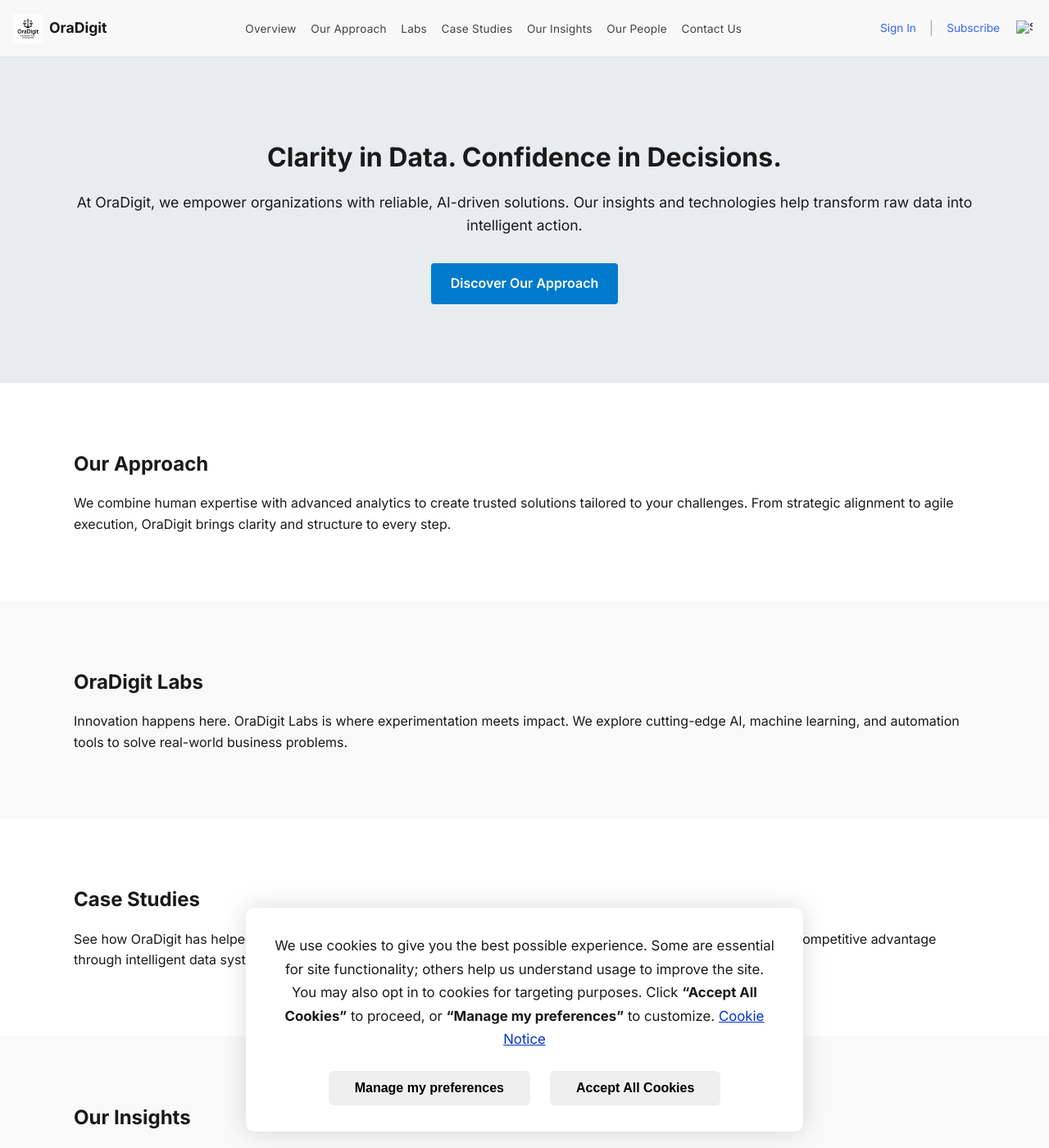
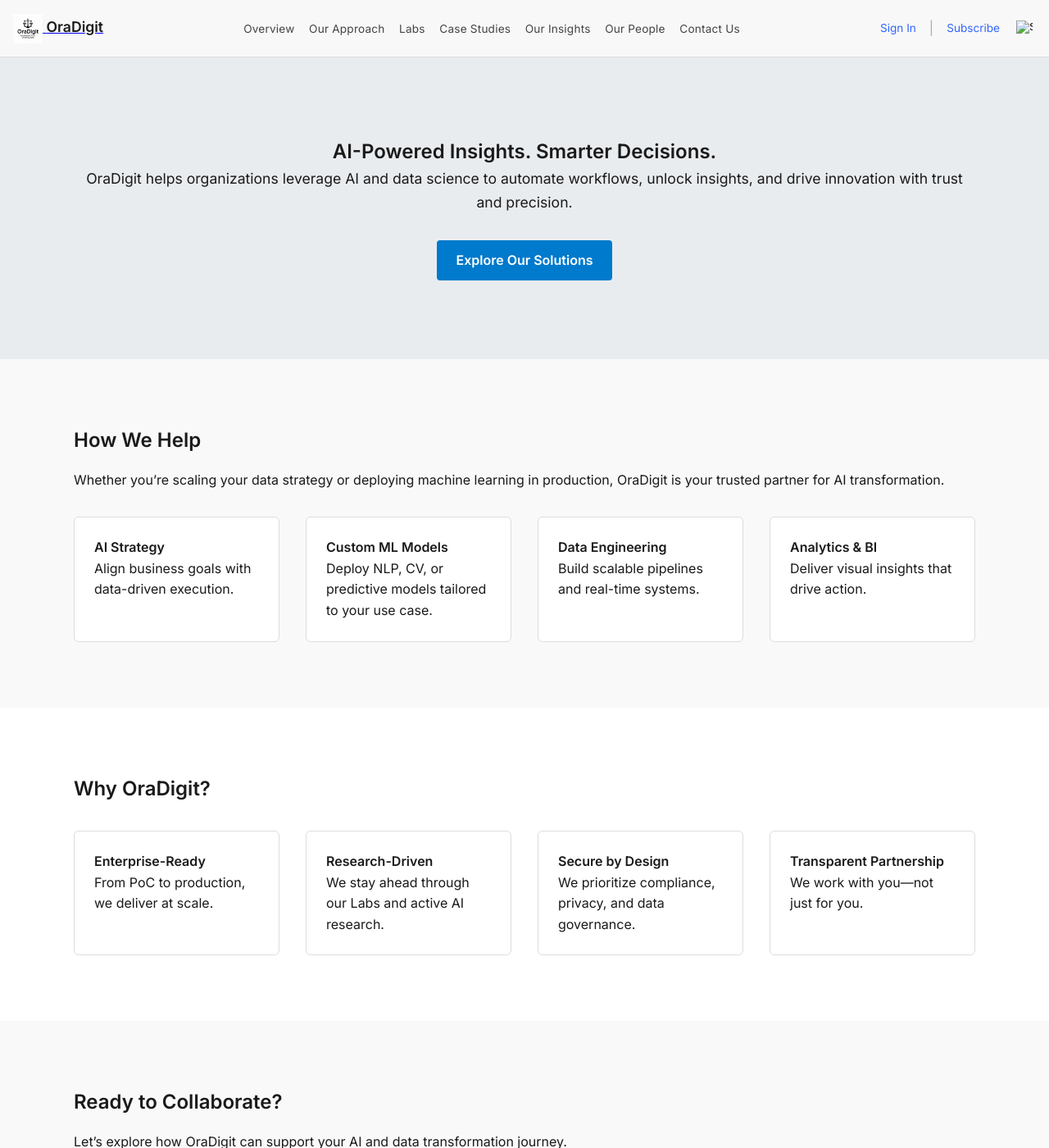
Before and after one commit to DataForSolution/oradigit-site, a Jekyll site: the page built from index.html, in a window 1280 px wide and 1400 px high. Shown: the whole window at 82% size. Built offline with Jekyll 4.4.1, drawn with Linux system fonts in a browser that asks for light colours; some of the changed text lies outside the part shown.

Commit message:
Rebuild index.html as clean homepage with CTA and service summary

```diff
--- a/index.html
+++ b/index.html
@@ -1,179 +1,50 @@
-<!DOCTYPE html>
-<html lang="en">
-<head>
-  <meta charset="UTF-8">
-  <meta name="viewport" content="width=device-width, initial-scale=1.0">
-  <meta name="description" content="OraDigit | Anchored in Trust. Driven by Data.">
-  <meta name="author" content="OraDigit">
-  <meta name="keywords" content="AI, data science, machine learning, analytics, business intelligence, automation, data engineering">
-  <meta property="og:title" content="OraDigit | AI-Powered Data Solutions">
-  <meta property="og:description" content="Anchored in Trust. Driven by Data. AI, ML, and analytics solutions for smarter business decisions.">
-  <meta property="og:image" content="assets/images/logo.png">
-  <meta property="og:type" content="website">
-  <meta property="og:url" content="https://www.oradigit.com">
-  <link rel="icon" href="assets/logo.png" type="image/png">
-  <title>OraDigit | AI-Powered Data Solutions</title>
-  <link rel="stylesheet" href="assets/css/style.css">
-  <link rel="preconnect" href="https://fonts.googleapis.com">
-  <link href="https://fonts.googleapis.com/css2?family=Inter:wght@400;600;700&display=swap" rel="stylesheet">
-</head>
-<body>
-  <header class="main-header">
-  <div class="header-container">
-    <div class="logo-container">
-      <img src="assets/logo.png" alt="OraDigit Logo" class="logo-icon" />
-      <span class="logo-text">OraDigit</span>
-    </div>
+---
+layout: default
+title: OraDigit | AI & Data Solutions
+description: Anchored in Trust. Driven by Data.
+---
 
-    <nav class="main-nav">
-      <ul class="nav-links">
-        <li><a href="#overview">Overview</a></li>
-        <li><a href="#approach">Our Approach</a></li>
-        <li><a href="#labs">Labs</a></li>
-        <li><a href="#case-studies">Case Studies</a></li>
-        <li><a href="#insights">Our Insights</a></li>
-        <li><a href="#people">Our People</a></li>
-        <li><a href="#contact">Contact Us</a></li>
-      </ul>
-    </nav>
-
-    <div class="header-right">
-      <a href="#" class="auth-link">Sign In</a>
-      <span class="divider">|</span>
-      <a href="#" class="auth-link">Subscribe</a>
-      <button class="search-btn" aria-label="Search">
-        <img src="assets/icons/search.svg" alt="Search icon" />
-      </button>
-    </div>
-  </div>
-</header>
-
- <main>
-    <main>
-  <!-- Overview Section -->
-  <section id="overview" class="hero">
+<!-- Hero Section -->
+<section class="hero">
   <div class="container">
-      <h2>Clarity in Data. Confidence in Decisions.</h2>
-      <p>At OraDigit, we empower organizations with reliable, AI-driven solutions. Our insights and technologies help transform raw data into intelligent action.</p>
-      <a href="#approach" class="btn">Discover Our Approach</a>
+    <h1>AI-Powered Insights. Smarter Decisions.</h1>
+    <p>OraDigit helps organizations leverage AI and data science to automate workflows, unlock insights, and drive innovation with trust and precision.</p>
+    <a href="/services/" class="btn">Explore Our Solutions</a>
   </div>
 </section>
 
-  <!-- Our Approach Section -->
-  <section id="approach">
+<!-- What We Do Summary -->
+<section class="light">
   <div class="container">
-      <h2>Our Approach</h2>
-      <p>We combine human expertise with advanced analytics to create trusted solutions tailored to your challenges. From strategic alignment to agile execution, OraDigit brings clarity and structure to every step.</p>
+    <h2>How We Help</h2>
+    <p>Whether you’re scaling your data strategy or deploying machine learning in production, OraDigit is your trusted partner for AI transformation.</p>
+    <ul class="service-list">
+      <li><strong>AI Strategy</strong><br>Align business goals with data-driven execution.</li>
+      <li><strong>Custom ML Models</strong><br>Deploy NLP, CV, or predictive models tailored to your use case.</li>
+      <li><strong>Data Engineering</strong><br>Build scalable pipelines and real-time systems.</li>
+      <li><strong>Analytics & BI</strong><br>Deliver visual insights that drive action.</li>
+    </ul>
   </div>
 </section>
 
-  <!-- Labs Section -->
-  <section id="labs" class="light">
+<!-- Value Section -->
+<section>
   <div class="container">
-      <h2>OraDigit Labs</h2>
-      <p>Innovation happens here. OraDigit Labs is where experimentation meets impact. We explore cutting-edge AI, machine learning, and automation tools to solve real-world business problems.</p>
+    <h2>Why OraDigit?</h2>
+    <ul class="service-list">
+      <li><strong>Enterprise-Ready</strong><br>From PoC to production, we deliver at scale.</li>
+      <li><strong>Research-Driven</strong><br>We stay ahead through our Labs and active AI research.</li>
+      <li><strong>Secure by Design</strong><br>We prioritize compliance, privacy, and data governance.</li>
+      <li><strong>Transparent Partnership</strong><br>We work with you—not just for you.</li>
+    </ul>
   </div>
 </section>
 
-  <!-- Case Studies Section -->
-  <section id="case-studies">
+<!-- CTA Contact -->
+<section class="light">
   <div class="container">
-      <h2>Case Studies</h2>
-      <p>See how OraDigit has helped organizations across industries drive operational efficiency, uncover insights, and gain competitive advantage through intelligent data systems.</p>
+    <h2>Ready to Collaborate?</h2>
+    <p>Let’s explore how OraDigit can support your AI and data transformation journey.</p>
+    <a href="/contact/" class="btn">Contact Us</a>
   </div>
 </section>
-
-  <!-- Our Insights Section -->
-  <section id="insights" class="light">
-    <div class="container">
-      <h2>Our Insights</h2>
-      <p>Access thought leadership, research, and expert commentary from our data strategists and AI engineers. Stay ahead of the curve with trusted insights from OraDigit.</p>
-    </div>
-  </section>
-
-  <!-- Our People Section -->
-  <section id="people">
-    <div class="container">
-      <h2>Our People</h2>
-      <p>OraDigit is powered by a diverse team of data scientists, engineers, strategists, and innovators. We work collaboratively to help clients build smarter, more resilient systems.</p>
-    </div>
-  </section>
-
-  <!-- Contact Section -->
-  <section id="contact" class="light">
-    <div class="container">
-      <h2>Contact Us</h2>
-      <p>Have a project in mind? Looking to collaborate? Reach out to OraDigit and start the conversation.</p>
-      <p>Email: <a href="mailto:admin@oradigit.com">admin@oradigit.com</a></p>
-      <p>Location: Lanham, Maryland, USA</p>
-    </div>
-  </section>
-</main>
-
-  </main>
-
-  <footer>
-    <div class="container">
-      <div class="footer-columns">
-        <div class="footer-about">
-          <img src="assets/logo.png" alt="OraDigit Logo" style="height: 35px; margin-bottom: 0.5rem;">
-          <h3>OraDigit</h3>
-          <p>Anchored in Trust. Driven by Data.<br>AI & Data Solutions for Smarter Business Decisions.</p>
-        </div>
-        <div class="footer-links">
-          <h4>Quick Links</h4>
-          <ul>
-            <li><a href="#overview">Overview</a></li>
-            <li><a href="#labs">Labs</a></li>
-            <li><a href="#insights">Insights</a></li>
-            <li><a href="#contact">Contact</a></li>
-          </ul>
-        </div>
-        <div class="footer-contact">
-          <h4>Contact</h4>
-          <p>Email: <a href="mailto:admin@oradigit.com">admin@oradigit.com</a></p>
-          <p>Lanham, Maryland, USA</p>
-        </div>
-      </div>
-      <div class="footer-bottom">
-        <p>&copy; 2024 OraDigit. All rights reserved.</p>
-      </div>
-    </div>
-  </footer>
-
-  <div id="cookie-consent" class="cookie-banner">
-    <div class="cookie-content">
-      <p>
-        We use cookies to give you the best possible experience. Some are essential for site functionality; others help us understand usage to improve the site.
-        You may also opt in to cookies for targeting purposes. Click <strong>“Accept All Cookies”</strong> to proceed, or <strong>“Manage my preferences”</strong> to customize.
-        <a href="#" class="cookie-link">Cookie Notice</a>
-      </p>
-      <div class="cookie-buttons">
-        <button id="manage-prefs" class="btn-outline">Manage my preferences</button>
-        <button id="accept-cookies" class="btn-solid">Accept All Cookies</button>
-      </div>
-    </div>
-  </div>
-
-  <script>
-    document.addEventListener("DOMContentLoaded", function () {
-      const banner = document.getElementById("cookie-consent");
-      const acceptBtn = document.getElementById("accept-cookies");
-      const manageBtn = document.getElementById("manage-prefs");
-
-      if (!localStorage.getItem("cookiesAccepted")) {
-        banner.style.display = "block";
-      }
-
-      acceptBtn.addEventListener("click", function () {
-        localStorage.setItem("cookiesAccepted", "true");
-        banner.style.display = "none";
-      });
-
-      manageBtn.addEventListener("click", function () {
-        alert("Preference management coming soon.");
-      });
-    });
-  </script>
-</body>
-</html>
```
Lines whose indentation alone changed are shown as unchanged.
